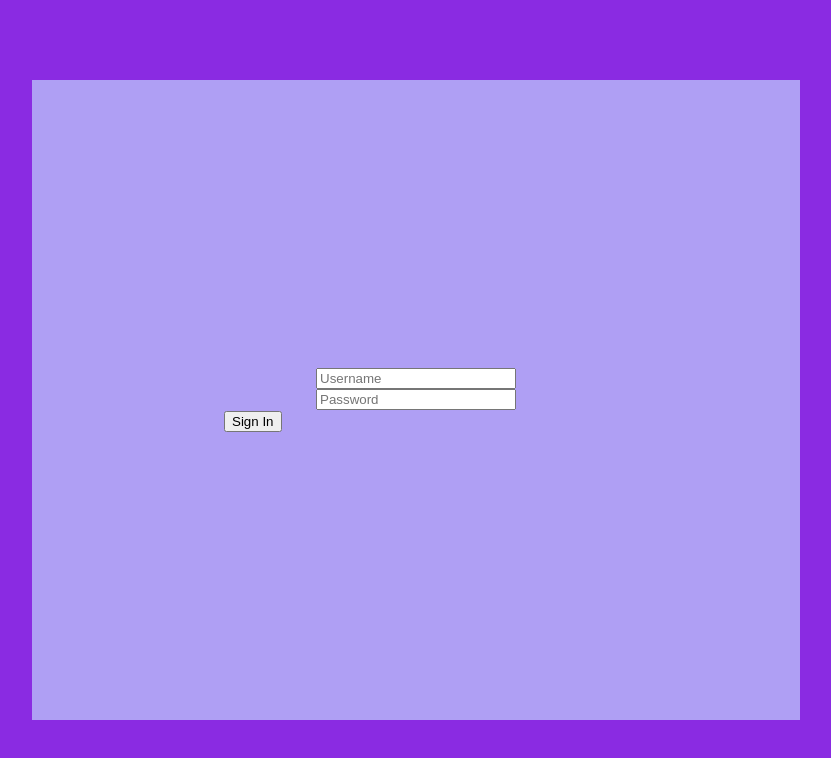
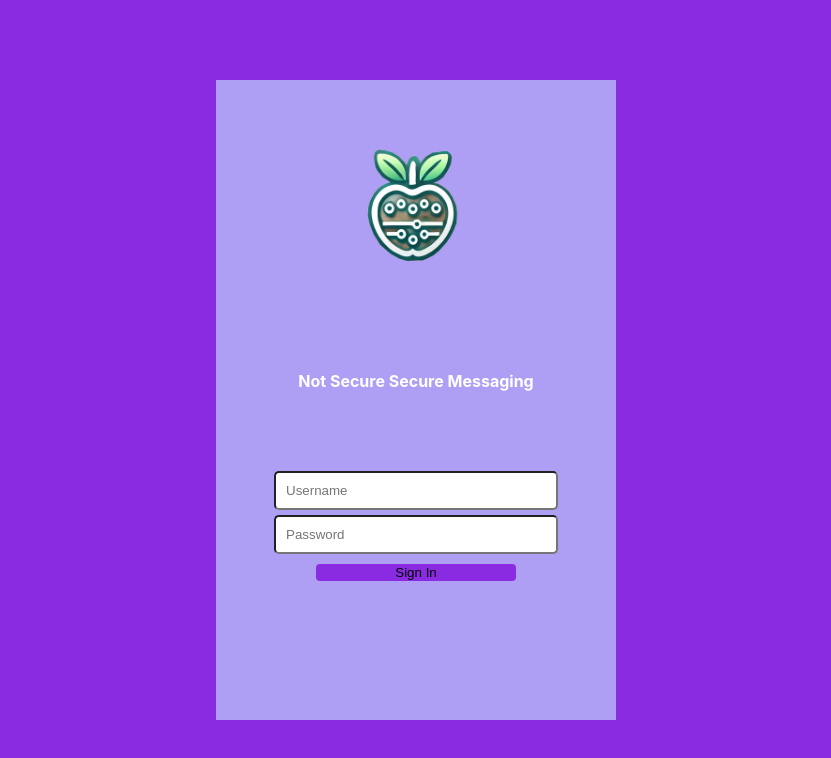
Before and after one commit to IgnacioLY9/CS-4173-Final-Project, a React (Create React App) app in the folder p2pdisplay/: page / in a window 1280 px wide. Shown: the top 758 px of the page, without its empty margins (224-1055 px from the left). Built offline with nearby package versions, Linux system fonts and the light colour scheme; what gun would draw is missing.

Commit message:
login page styling done until ecrytpion options are added

```diff
--- a/p2pdisplay/src/Pages/Login.css
+++ b/p2pdisplay/src/Pages/Login.css
@@ -1,27 +1,58 @@
 .Container {
     display: flex;
     background-color: blueviolet;
-    height: 100vh;
-    align-items: center;
+    justify-content: center;
+    min-height: 100vh;
+}
+
+.Title {
+    color: white;
+    text-align: center;
+    margin-bottom: 80px;
+}
+
+.Logo {
+    max-height: 50vh;
+    margin: auto;
+    width: 60%;
+    display: flex;
+    margin-bottom: 80px;
+    margin-top: 30px;
+    margin-bottom: 0px;
+
 }
 
 .SignInBlock {
-    margin: auto;
-    display: flex;
+    display: block;
     background-color: #af9ff4;
-    width: 60%;
-    height: 80%;
     align-items: center;
+    height: 80vh;
+    margin-top: 10vh;
+    min-height: 450px;
 }
 
 .InputContainer {
     margin: auto;
-    width: 50%;
+    width: 100%;
     display: block;
 }
 
 .textbox {
     margin: auto;
+    margin-top: 5px;
+    width: 65%;
+    display: block;
+    padding: 10px;
+    border-radius: 5px;
+}
+
+.enterButton {
+    margin: auto;
+    display: block;
     width: 50%;
-    display: block;
+    height: 6%;
+    background-color: blueviolet;
+    margin-top: 10px;
+    border: black;
+    border-radius: 4px;
 }
--- a/p2pdisplay/src/Pages/Login.js
+++ b/p2pdisplay/src/Pages/Login.js
@@ -1,6 +1,7 @@
 import { useState } from "react"
 import { Navigate, useNavigate } from "react-router-dom"
 import './Login.css'
+import logo from '../logo.png'
 
 function Login() {
 
@@ -33,12 +34,14 @@ function Login() {
     return (
         <div className="Container">
             <div className = "SignInBlock">
+                <img src={logo} className="Logo" alt="logo" />
+                <h4 className="Title">Not Secure Secure Messaging</h4>
                 <form onSubmit={signin} className="InputContainer">
                     <input id="Username" name="username" className="textbox" type="text" placeholder="Username"
                     title="Name that will be displayed" required="" autoFocus="" onChange={changeUser}/>
                     <input id="Password" name="password" className="textbox" type="password" placeholder="Password"
                     title="Password" required="" autoFocus="" onChange={changePassword}/>
-                    <input className="button" type="submit" value="Sign In" title="submit"></input>
+                    <input className="enterButton" type="submit" value="Sign In" title="submit"></input>
                 </form>
             </div>
         </div>
```
Also changed, not shown: p2pdisplay/src/logo.png (added), p2pdisplay/src/logo.svg (deleted).
